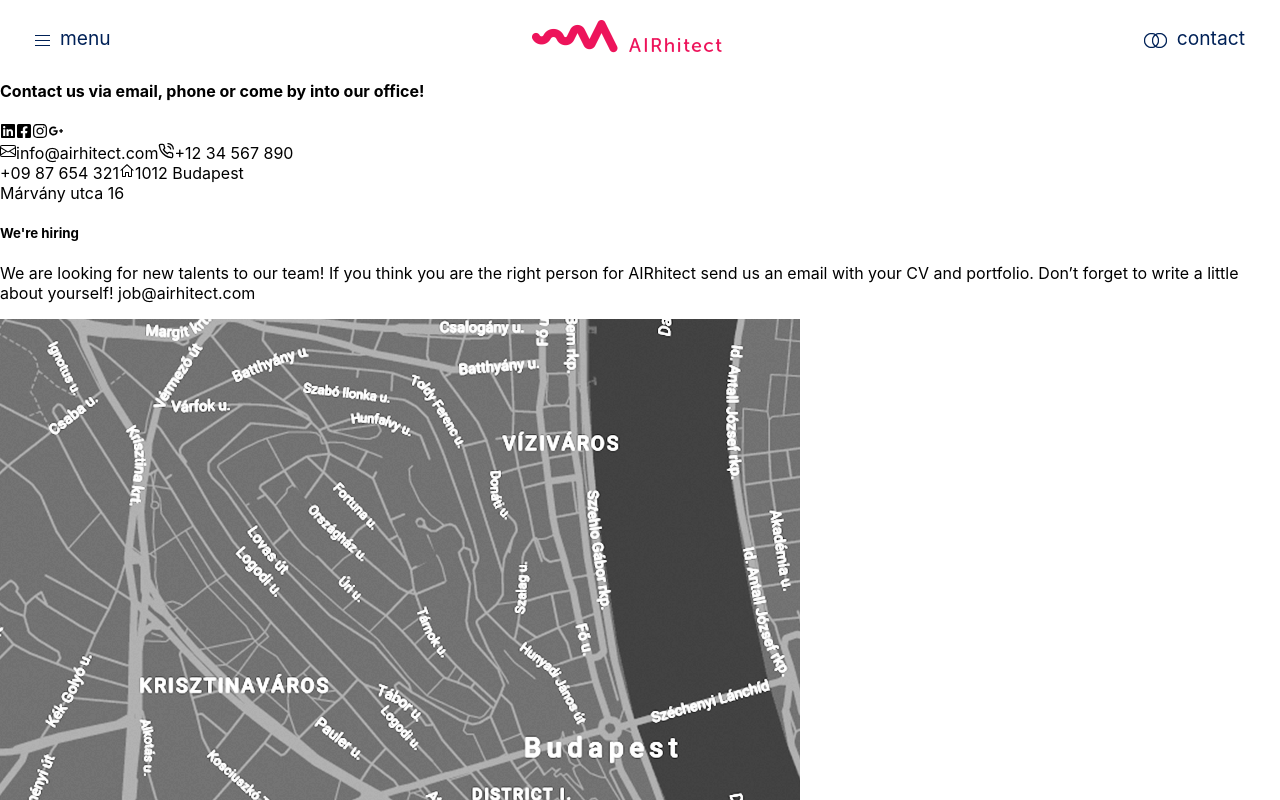
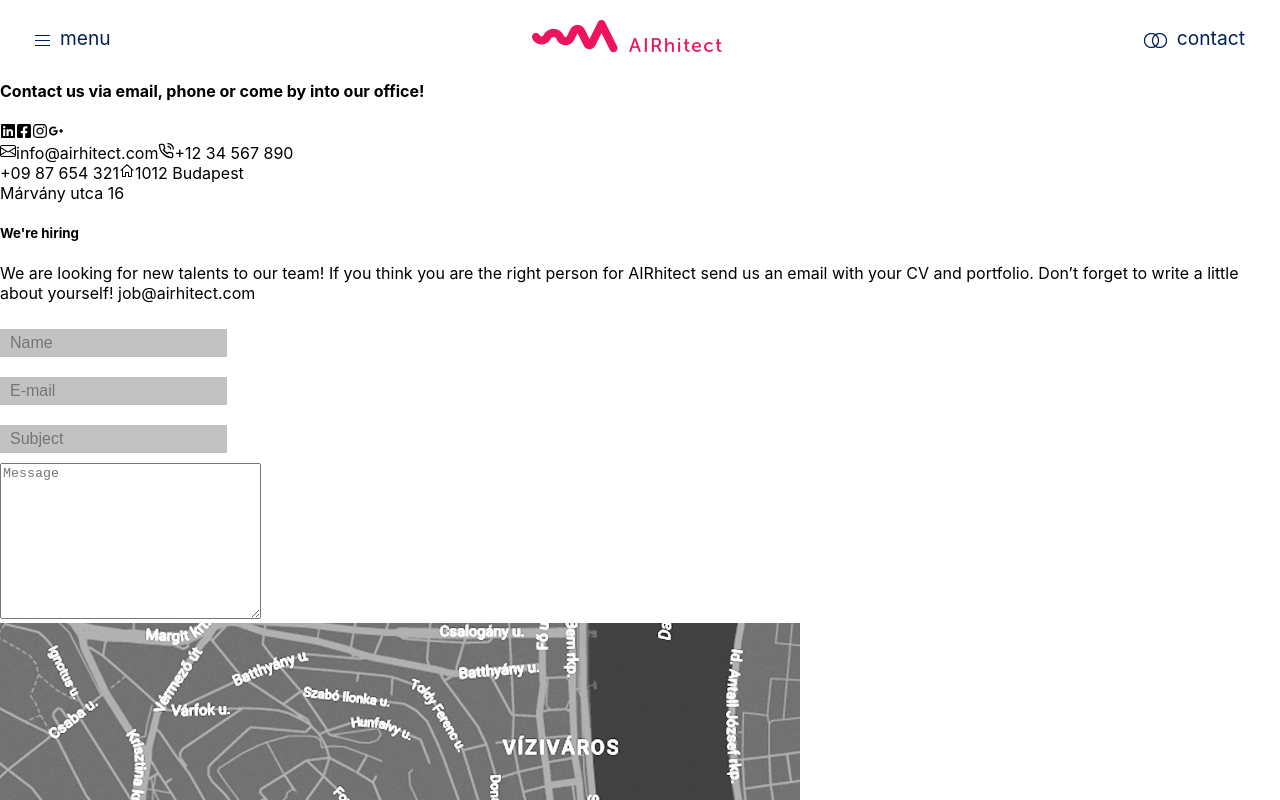
Before and after one commit to pedrokuper/the-8-agency-challenge, a React (Create React App) app: page /contact in a window 1280 px wide. Shown: the top 800 px of the page. Built offline with nearby package versions, Linux system fonts and the light colour scheme.

Commit message:
added styles for input component

```diff
--- /dev/null
+++ b/src/components/Input/Input.module.scss
@@ -0,0 +1,12 @@
+@import "../../styles/variables";
+
+.inputContainer {
+  .input {
+    font-size: 1rem;
+    padding: 5px 10px;
+    color: $secondary;
+    background-color: $inputs;
+    margin: 10px 0px;
+    border: none;
+  }
+}
--- a/src/components/Input/index.js
+++ b/src/components/Input/index.js
@@ -1,9 +1,14 @@
 import React from "react";
+import style from "./Input.module.scss";
 
 function Input(props) {
   return (
-    <div>
-      <p>Input</p>
+    <div className={style.inputContainer}>
+      <input
+        className={style.input}
+        type={props.type}
+        placeholder={props.placeholder}
+      />
     </div>
   );
 }
--- a/src/pages/Contact/index.js
+++ b/src/pages/Contact/index.js
@@ -1,5 +1,10 @@
 import React from "react";
+
+//Components
 import Navbar from "../../components/Navbar";
+import Input from "../../components/Input";
+
+//Assets
 import map from "../../assets/map.png";
 
 //Contact icons
@@ -54,7 +59,16 @@ function Contact(props) {
           </div>
         </div>
         <div>
-
+          <Input name="name" type="text" placeholder="Name" />
+          <Input name="email" type="email" placeholder="E-mail" />
+          <Input name="subject" type="text" placeholder="Subject" />
+          <textarea
+            name=""
+            id=""
+            cols="30"
+            rows="10"
+            placeholder="Message"
+          ></textarea>
         </div>
       </div>
       <div>
--- a/src/styles/_variables.scss
+++ b/src/styles/_variables.scss
@@ -1,2 +1,3 @@
 $primary: #ed145b;
 $secondary: #002157;
+$inputs: #c2c2c2;
```
